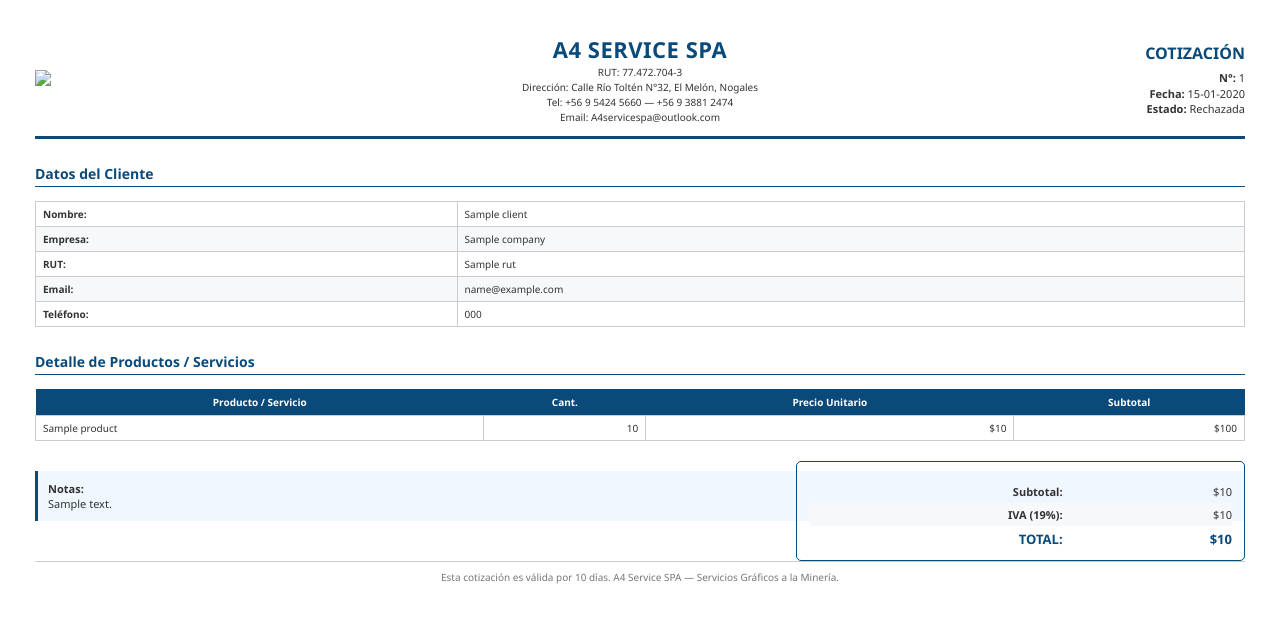
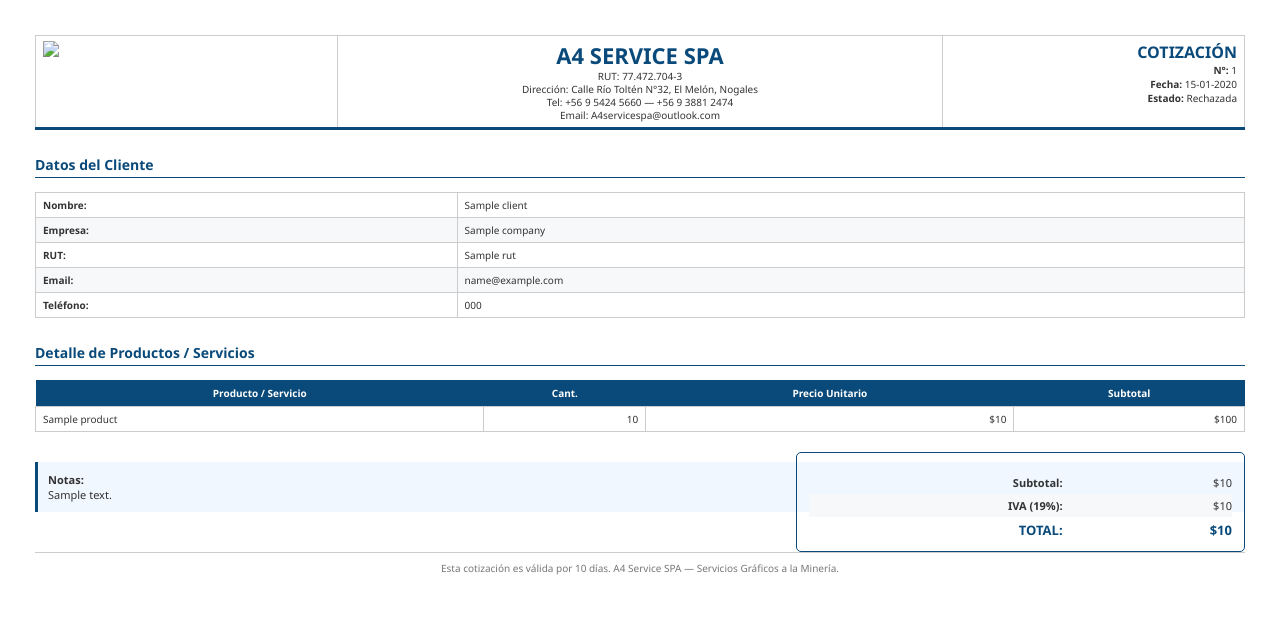
Before and after one commit to A4servicespa/A4SERVICE, a Flask app: template a4service/templates/cotizacion_pdf.html in a window 1280 px wide. Shown: the top 623 px of the page. Run offline with Flask 3, Linux system fonts and the light colour scheme; the template is opened without the code that fills it: most values are stand-ins (such as "Sample title", 1, 10 or a date in 2020).

Commit message:
PDF corregido: encabezado compatible con WeasyPrint + estilo corporativo

```diff
--- a/a4service/templates/cotizacion_pdf.html
+++ b/a4service/templates/cotizacion_pdf.html
@@ -10,56 +10,6 @@
             margin: 35px;
             color: #333;
             font-size: 11px;
-        }
-
-        /* ENCABEZADO CORPORATIVO */
-        .header {
-            width: 100%;
-            padding-bottom: 12px;
-            margin-bottom: 25px;
-            border-bottom: 3px solid #0A4A7A;
-            display: grid;
-            grid-template-columns: 25% 50% 25%;
-            align-items: center;
-        }
-
-        .logo-box {
-            text-align: left;
-        }
-
-        .logo {
-            width: 120px;
-        }
-
-        .empresa {
-            text-align: center;
-            line-height: 1.3;
-        }
-
-        .empresa h1 {
-            margin: 0;
-            color: #0A4A7A;
-            font-size: 22px;
-            font-weight: 800;
-            letter-spacing: 0.5px;
-        }
-
-        .empresa div {
-            font-size: 10px;
-            margin-top: 2px;
-        }
-
-        .doc-info {
-            text-align: right;
-            font-size: 11px;
-            line-height: 1.4;
-        }
-
-        .doc-info .title {
-            font-size: 16px;
-            font-weight: bold;
-            color: #0A4A7A;
-            margin-bottom: 6px;
         }
 
         /* SECCIONES */
@@ -156,34 +106,41 @@
 
 <body>
 
-<!-- ENCABEZADO -->
-<div class="header">
+<!-- ========================================================= -->
+<!-- ENCABEZADO CORPORATIVO (TABLA COMPATIBLE WEASYPRINT) -->
+<!-- ========================================================= -->
+<table style="width:100%; border-bottom:3px solid #0A4A7A; margin-bottom:25px;">
+    <tr>
 
-    <!-- LOGO IZQUIERDA -->
-    <div class="logo-box">
-        <img src="file://{{ logo_path }}" class="logo">
-    </div>
+        <!-- LOGO -->
+        <td style="width:25%; text-align:left; vertical-align:top;">
+            <img src="file://{{ logo_path }}" style="width:120px;">
+        </td>
 
-    <!-- DATOS EMPRESA CENTRO -->
-    <div class="empresa">
-        <h1>A4 SERVICE SPA</h1>
-        <div>RUT: 77.472.704-3</div>
-        <div>Dirección: Calle Río Toltén N°32, El Melón, Nogales</div>
-        <div>Tel: +56 9 5424 5660 — +56 9 3881 2474</div>
-        <div>Email: A4servicespa@outlook.com</div>
-    </div>
+        <!-- DATOS EMPRESA -->
+        <td style="width:50%; text-align:center; vertical-align:top; line-height:1.3;">
+            <div style="font-size:22px; font-weight:800; color:#0A4A7A;">A4 SERVICE SPA</div>
+            <div style="font-size:10px;">RUT: 77.472.704-3</div>
+            <div style="font-size:10px;">Dirección: Calle Río Toltén N°32, El Melón, Nogales</div>
+            <div style="font-size:10px;">Tel: +56 9 5424 5660 — +56 9 3881 2474</div>
+            <div style="font-size:10px;">Email: A4servicespa@outlook.com</div>
+        </td>
 
-    <!-- N° COTIZACIÓN DERECHA -->
-    <div class="doc-info">
-        <div class="title">COTIZACIÓN</div>
-        <div><strong>N°:</strong> {{ cot.number }}</div>
-        <div><strong>Fecha:</strong> {{ cot.date.strftime('%d-%m-%Y') }}</div>
-        <div><strong>Estado:</strong> {{ cot.status }}</div>
-    </div>
+        <!-- INFO COTIZACIÓN -->
+        <td style="width:25%; text-align:right; vertical-align:top; line-height:1.4;">
+            <div style="font-size:16px; font-weight:bold; color:#0A4A7A;">COTIZACIÓN</div>
+            <div><strong>N°:</strong> {{ cot.number }}</div>
+            <div><strong>Fecha:</strong> {{ cot.date.strftime('%d-%m-%Y') }}</div>
+            <div><strong>Estado:</strong> {{ cot.status }}</div>
+        </td>
 
-</div>
+    </tr>
+</table>
 
+
+<!-- ========================================================= -->
 <!-- CLIENTE -->
+<!-- ========================================================= -->
 <h3>Datos del Cliente</h3>
 
 <table>
@@ -221,7 +178,10 @@
     {% endif %}
 </table>
 
+
+<!-- ========================================================= -->
 <!-- DETALLE -->
+<!-- ========================================================= -->
 <h3>Detalle de Productos / Servicios</h3>
 
 <table>
@@ -246,7 +206,10 @@
     </tbody>
 </table>
 
+
+<!-- ========================================================= -->
 <!-- TOTALES -->
+<!-- ========================================================= -->
 <div class="totales">
     <table>
         <tr>
@@ -266,7 +229,10 @@
     </table>
 </div>
 
+
+<!-- ========================================================= -->
 <!-- NOTAS -->
+<!-- ========================================================= -->
 {% if cot.notes %}
 <div class="notes">
     <strong>Notas:</strong><br>
@@ -274,7 +240,10 @@
 </div>
 {% endif %}
 
+
+<!-- ========================================================= -->
 <!-- PIE DE PÁGINA -->
+<!-- ========================================================= -->
 <div class="footer">
     Esta cotización es válida por 10 días.
     A4 Service SPA — Servicios Gráficos a la Minería.
```
